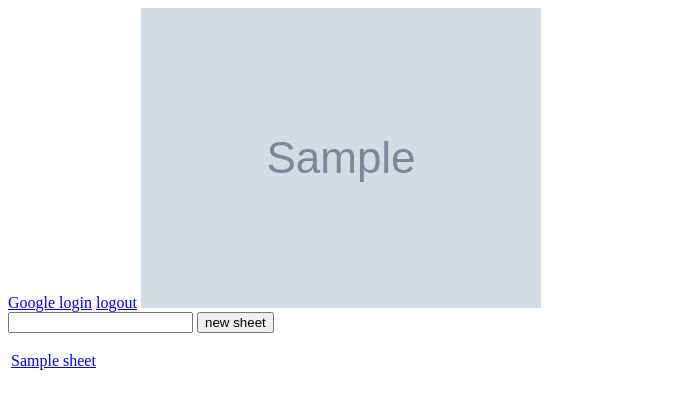
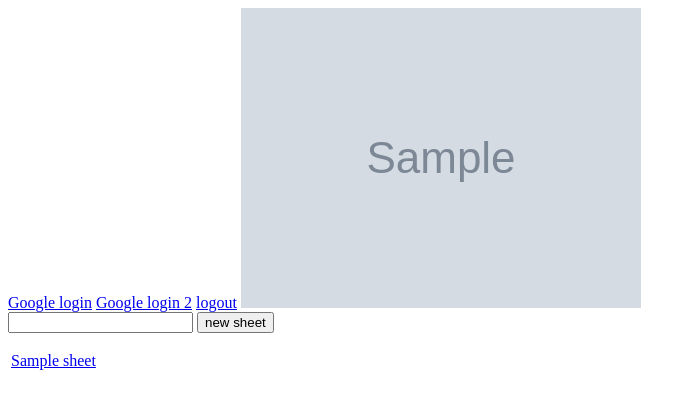
Before and after one commit to chuck1/codemach, a Django app: page /sheets/sheets/ in a window 1280 px wide. Shown: the top 409 px of the page, without its empty margins (0-696 px from the left). Run offline with Django 3.2, Linux system fonts and the light colour scheme; a user stored in the database is signed in; tables that the repository leaves empty hold one stand-in row (values such as "Sample post"); grey boxes marked "Sample" are stand-in pictures; parts of the project's set-up code (start-up, migrations or seed data) failed here and were passed over; some libraries are stand-ins or nearby versions.

Commit message:
add prompt=select_account to extra argument to allow switch user

```diff
--- a/web_sheets_django/sheets_app/templates/sheets_app/index.html
+++ b/web_sheets_django/sheets_app/templates/sheets_app/index.html
@@ -8,6 +8,7 @@
 <body>
 
 <a href="{% url "social:begin" "google-oauth2" %}?next={% url "index" %}">Google login</a>
+<a href="/sheets/login/google-oauth2?prompt=select_account&next={% url "index" %}">Google login 2</a>
 <a href="{% url "logout" %}">logout</a>
 
 <img src="{{ user.profile_image_url }}">
--- a/web_sheets_django/sheets_app/views.py
+++ b/web_sheets_django/sheets_app/views.py
@@ -1,6 +1,8 @@
 from django.contrib.auth.decorators import login_required
 from django.shortcuts import render, redirect
 from django.http import JsonResponse
+from django.urls import reverse
+from django.http import HttpResponseRedirect
 
 import django.contrib.auth
 
@@ -39,10 +41,15 @@ def cells_array(ret):
         return json.dumps([c.string, c.value])
     return numpy.vectorize(f, otypes=[str])(cells).tolist()
 
+
 def index(request):
+    if not request.user.is_authenticated():
+        return HttpResponseRedirect(reverse('social:begin', args=['google-oauth2',])+'?next='+reverse('index'))
+
     user = django.contrib.auth.get_user(request)
     print('index')
-    print('user is auth', user.is_authenticated())
+    print('GET',list(request.GET.items()))
+
 
     if user.is_authenticated():
         sheets = [(sheet.sheet_id, sheet.sheet_name) for sheet in user.sheet_user_creator.all()]
--- a/web_sheets_django/web_sheets_django/settings.py
+++ b/web_sheets_django/web_sheets_django/settings.py
@@ -157,6 +157,6 @@ client_secrets = json.loads(open(os.path.join(BASE_DIR, 'client_secrets.json'),
 
 SOCIAL_AUTH_GOOGLE_OAUTH2_KEY = client_secrets['client_id']
 SOCIAL_AUTH_GOOGLE_OAUTH2_SECRET = client_secrets['client_secret']
-
+SOCIAL_AUTH_GOOGLE_OAUTH2_AUTH_EXTRA_ARGUMENTS = {'prompt':'select_account'}
 
 AUTH_USER_MODEL = 'core.User'
```
